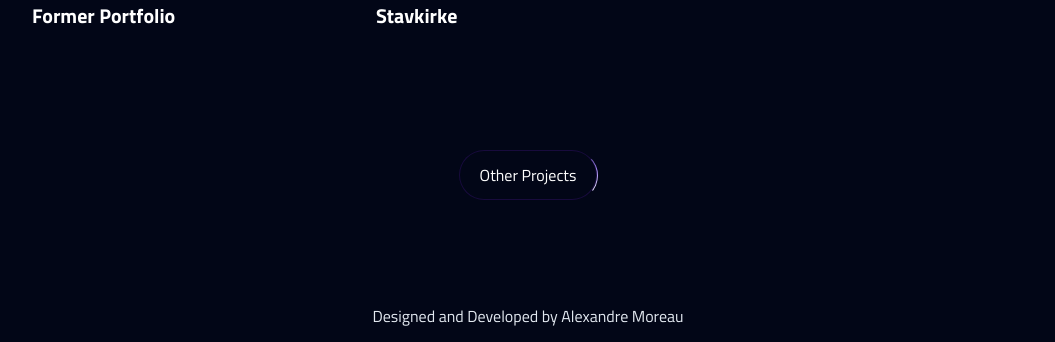
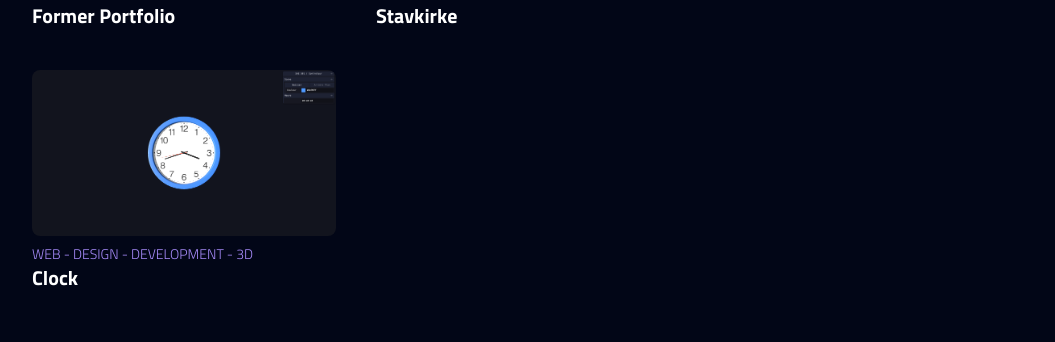
Before and after one commit to iamam4/portfolior3f, a Next.js app: page /Projects/Detailed in a window 1280 px wide. Shown: the part 1270-1612 px from the top of the page, without its empty margins (112-1167 px from the left). Built offline with nearby package versions, Linux system fonts and the light colour scheme.

Commit message:
bug deploy fix

```diff
--- a/app/components/ProjectsCards.tsx
+++ b/app/components/ProjectsCards.tsx
@@ -88,7 +88,14 @@ const cards: CardProjectsProps[] = [
         link: '',
         images: [{ src: '/skullz.jpg', alt: 'SkullzCity' }]
     }
-
+    ,
+    {
+        id: 10,
+        title: 'Clock',
+        category: 'web - design - development - 3D',
+        link: '',
+        images: [{ src: '/clock.png', alt: 'Clock' }]
+    },
 
 ]
 
--- a/app/lib/utils.ts
+++ /dev/null
@@ -1,6 +0,0 @@
-import { type ClassValue, clsx } from "clsx"
-import { twMerge } from "tailwind-merge"
-
-export function cn(...inputs: ClassValue[]) {
-  return twMerge(clsx(inputs))
-}
```
Also changed, not shown: public/clock.png (added).
